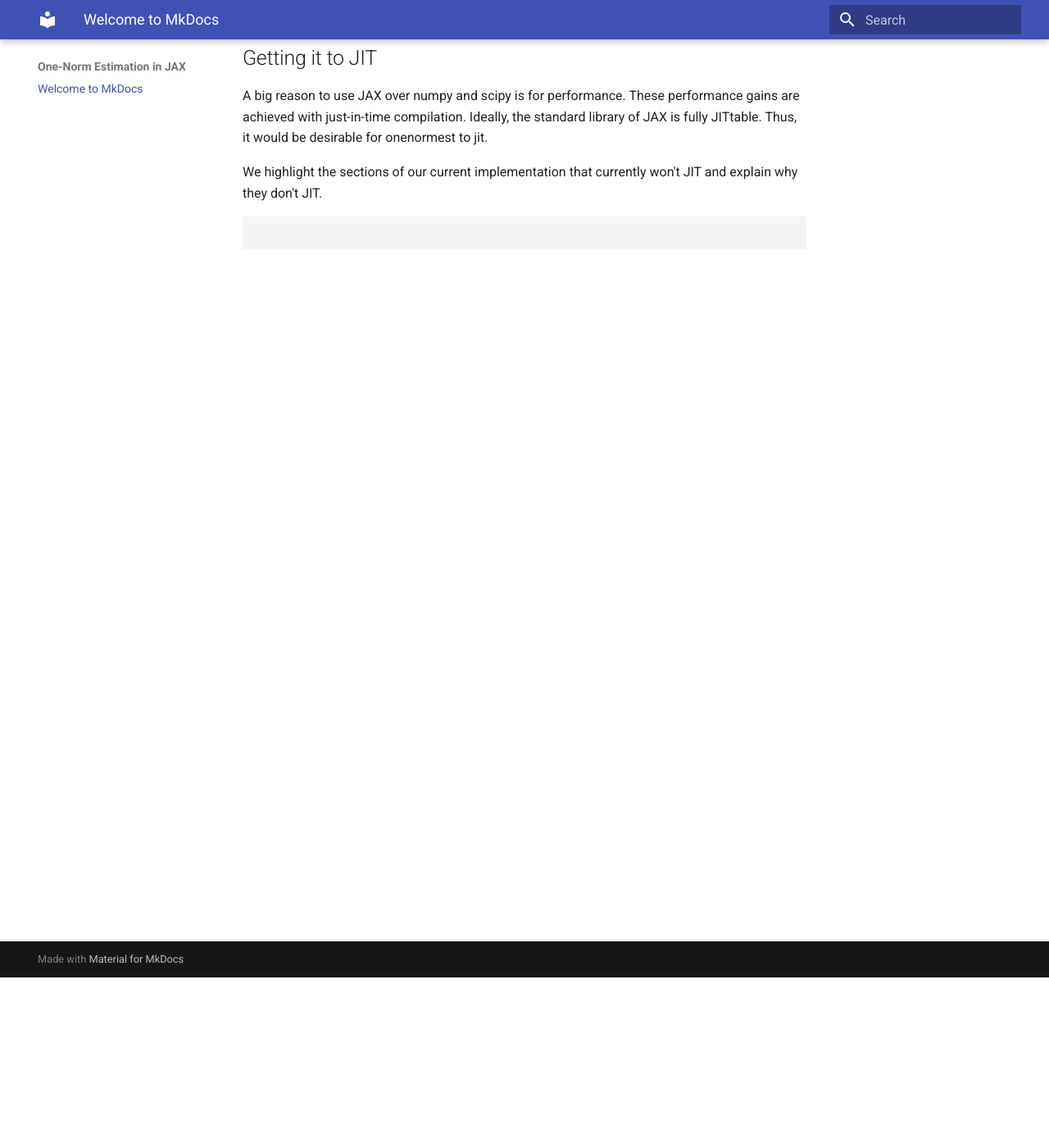
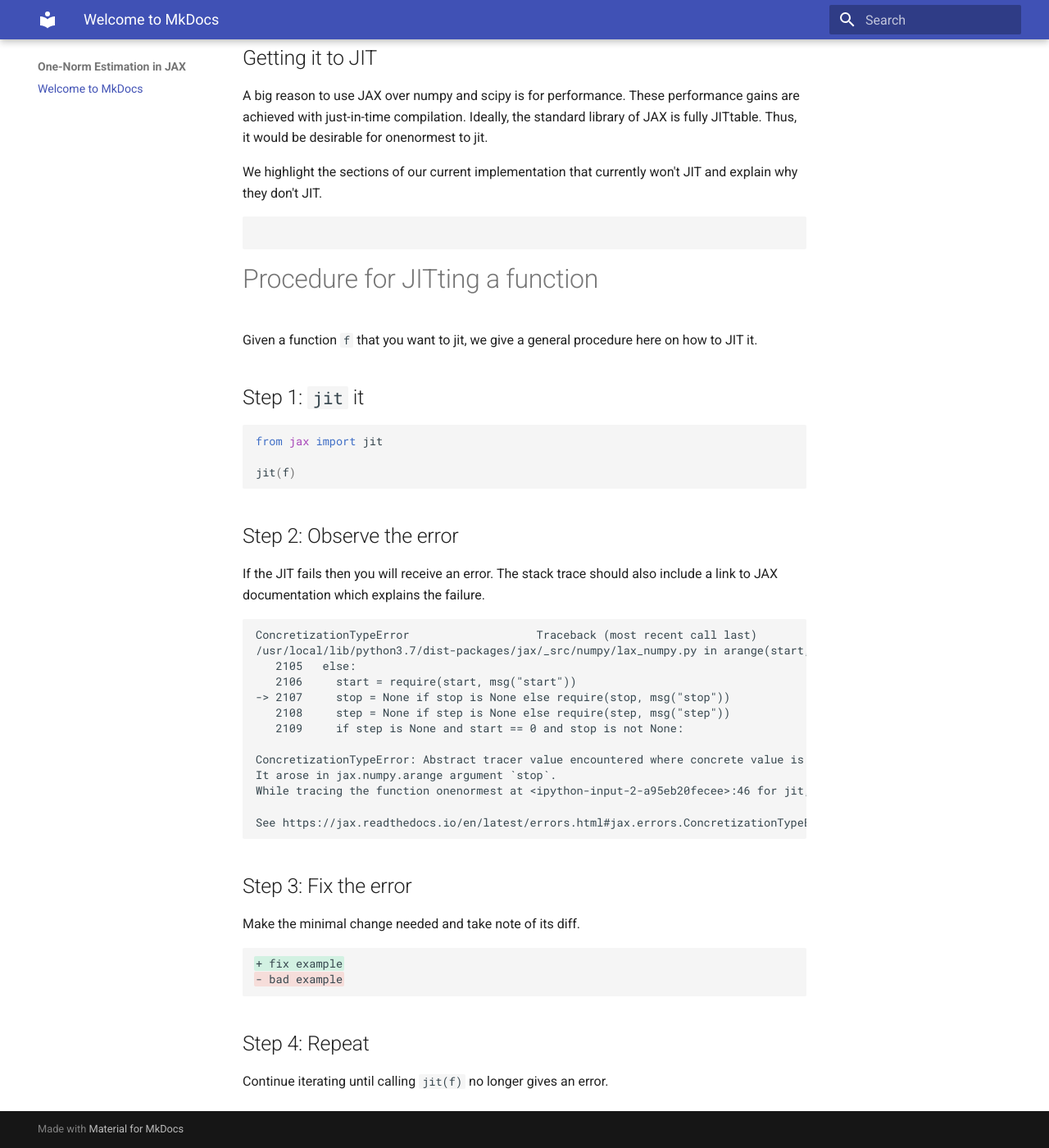
Before and after one commit to cglwn/jax_onenormest, an MkDocs documentation site: the page built from docs/docs/index.md, in a window 1280 px wide and 1400 px high, scrolled down 208 px. Shown: the whole window at 82% size. Built offline with MkDocs 1.6.1 and Material for MkDocs 9.7.7, drawn with Linux system fonts in a browser that asks for light colours.

Commit message:
Add procedure for fixing JIT issues

````diff
--- a/docs/docs/index.md
+++ b/docs/docs/index.md
@@ -12,3 +12,43 @@ We highlight the sections of our current implementation that currently won't JIT
 
 ```py
 ```
+
+# Procedure for JITting a function
+Given a function `f` that you want to jit, we give a general procedure here on how to JIT it.
+
+## Step 1: `jit` it
+
+```py
+from jax import jit
+
+jit(f)
+```
+
+## Step 2: Observe the error
+If the JIT fails then you will receive an error.
+The stack trace should also include a link to JAX documentation which explains the failure.
+```
+ConcretizationTypeError                   Traceback (most recent call last)
+/usr/local/lib/python3.7/dist-packages/jax/_src/numpy/lax_numpy.py in arange(start, stop, step, dtype)
+   2105   else:
+   2106     start = require(start, msg("start"))
+-> 2107     stop = None if stop is None else require(stop, msg("stop"))
+   2108     step = None if step is None else require(step, msg("step"))
+   2109     if step is None and start == 0 and stop is not None:
+
+ConcretizationTypeError: Abstract tracer value encountered where concrete value is expected: Traced<ShapedArray(int32[], weak_type=True)>with<DynamicJaxprTrace(level=0/1)>
+It arose in jax.numpy.arange argument `stop`.
+While tracing the function onenormest at <ipython-input-2-a95eb20fecee>:46 for jit, this concrete value was not available in Python because it depends on the value of the argument 't'.
+
+See https://jax.readthedocs.io/en/latest/errors.html#jax.errors.ConcretizationTypeError
+```
+
+## Step 3: Fix the error
+Make the minimal change needed and take note of its diff.
+```diff
++ fix example
+- bad example
+```
+
+## Step 4: Repeat
+Continue iterating until calling `jit(f)` no longer gives an error.
````
